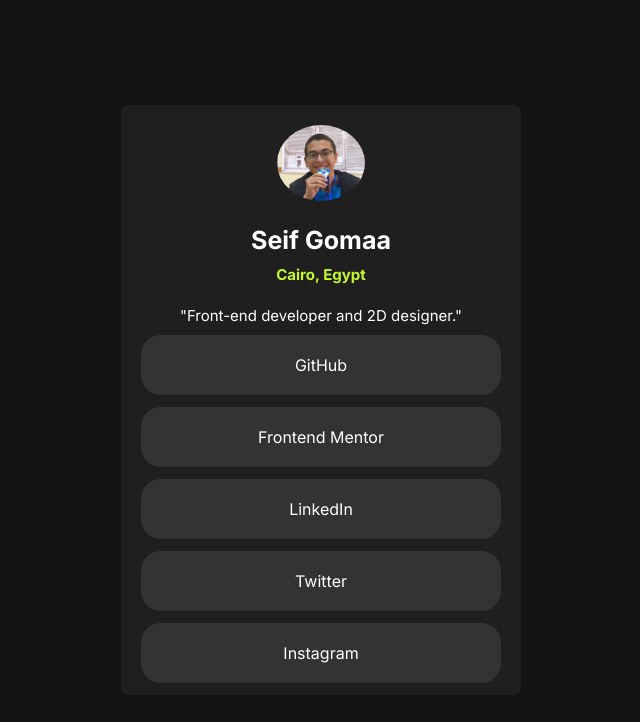
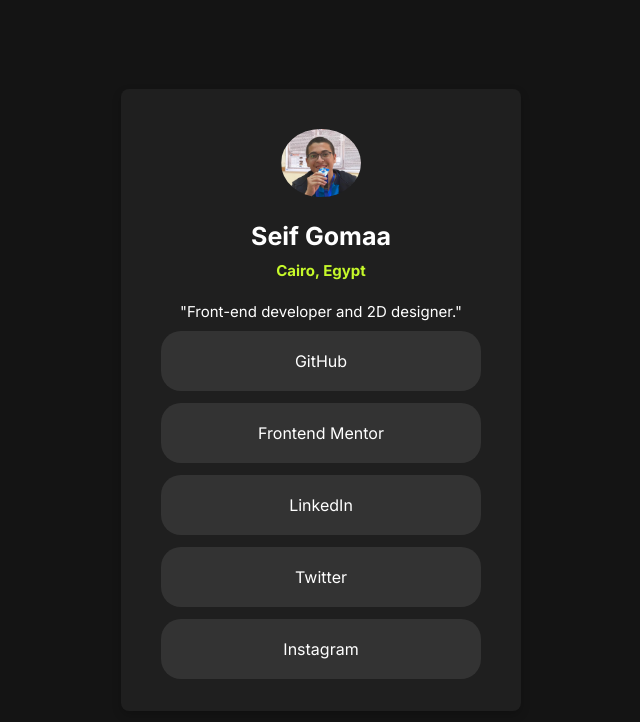
Before and after one commit to Seee-if/Seif, a plain HTML site: page index.html in a window 1280 px wide. Shown: the whole page, without its empty margins (319-959 px from the left). Drawn offline with Linux system fonts and the light colour scheme.

Commit message:
Update style.css

```diff
--- a/style.css
+++ b/style.css
@@ -6,6 +6,7 @@
   box-sizing: border-box;
   font-family: "Inter", sans-serif;
 }
+
 :root {
   --Green: hsl(75, 94%, 57%);
   --White: hsl(0, 0%, 100%);
@@ -15,58 +16,59 @@
 }
 
 body {
-  font-family: "Inter", sans-serif;
   background-color: var(--Grey_900);
   min-height: 100vh;
   display: grid;
   place-content: center;
 }
+
 #main {
   display: flex;
   flex-direction: column;
   text-align: center;
-  border: 20px;
   background: var(--Grey_800);
   width: 25rem;
   border-radius: 8px;
+  padding: 20px; /* Added padding for better spacing */
+  box-shadow: 0 4px 10px rgba(0, 0, 0, 0.2); /* Added shadow for depth */
 }
 
 #main .img {
   aspect-ratio: 1;
   margin-top: 20px;
-
   width: 100%;
 }
+
 #main .img img {
   width: 22%;
   height: auto;
   border-radius: 50%; /* Optional for round images */
 }
+
 ul {
   list-style: none;
 }
+
 a {
   color: var(--White);
   border-radius: 20px;
-  border-color: var(--Grey_700);
   display: flex;
   flex-direction: column;
   text-align: center;
   padding: 20px 0;
-  margin-left: 20px;
-  margin-right: 20px;
+  margin: 0 20px 12px; /* Simplified margin */
   background-color: var(--Grey_700);
   border: none;
-  margin-bottom: 12px;
   text-decoration: none;
+  transition: background-color 0.3s ease-in-out, opacity 0.15s ease-in-out; /* Unified transition */
 }
+
 a:active {
-  transition: all 0.15s ease-in-out;
   opacity: 0.8;
 }
+
 a:hover {
   background-color: var(--Green);
-  transition: all 0.3s ease-in-out;
 }
 
 #main .profile h1 {
@@ -74,6 +76,7 @@ a:hover {
   font-size: 25px;
   margin-top: 20px;
 }
+
 #main .profile h2 {
   color: var(--Green);
   font-size: 15px;
@@ -83,10 +86,7 @@ a:hover {
 #main .bio {
   color: var(--White);
   font-size: 15px;
-  margin-top: 22px;
-  margin-bottom: 10px;
-  margin-right: 20px;
-  margin-left: 20px;
+  margin: 22px 20px 10px; /* Simplified margin */
 }
 
 @media (max-width: 550px) {
```
